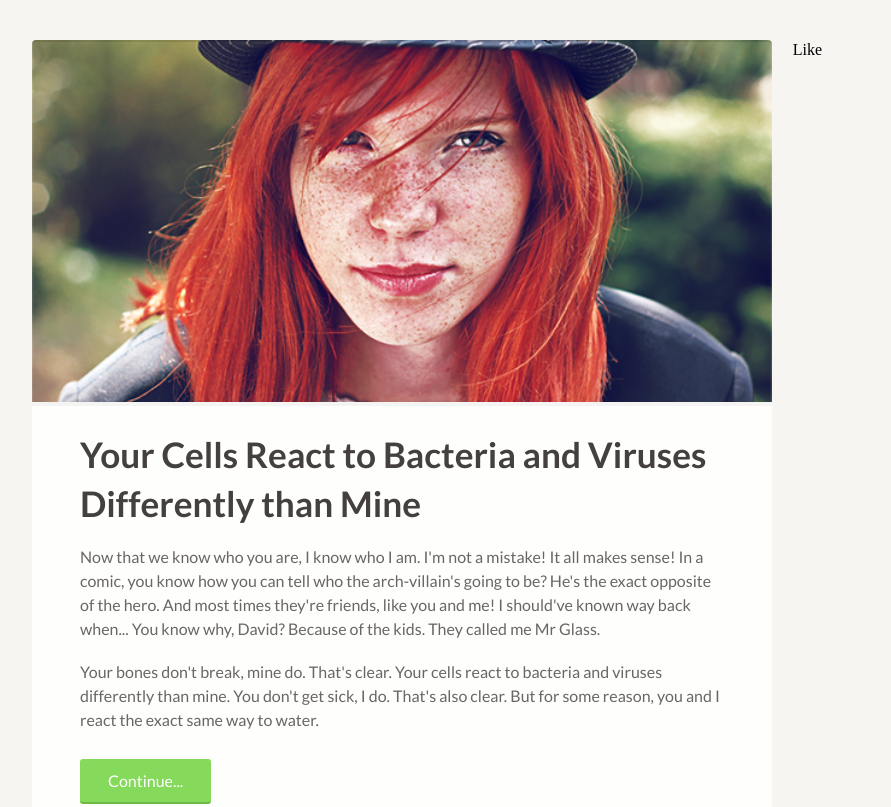
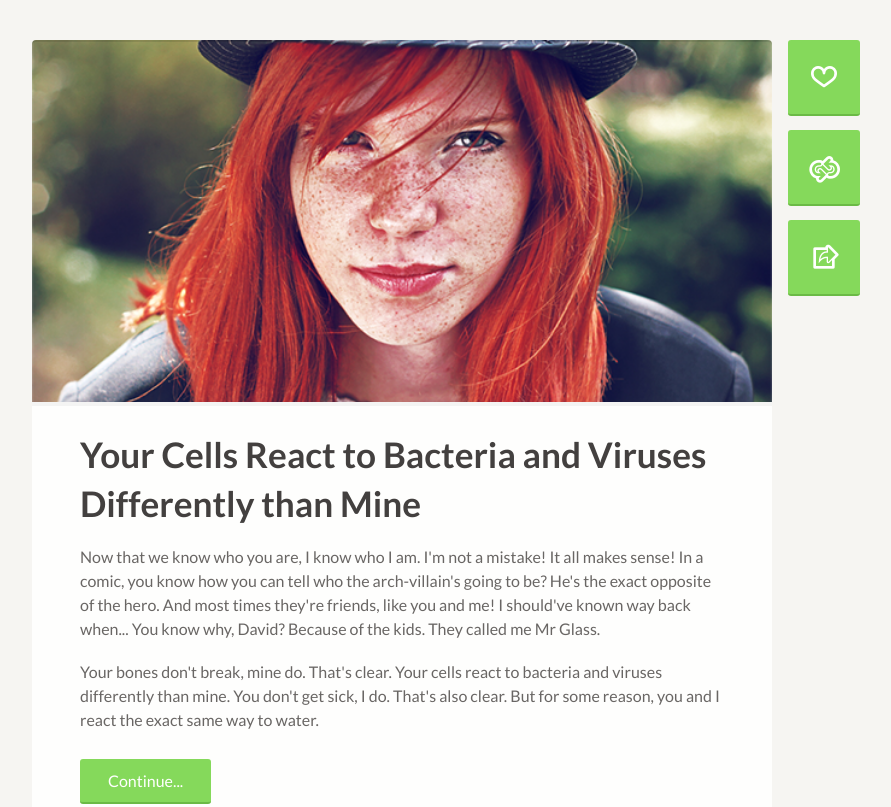
Before and after one commit to miloluca/miloluca.github.com, a plain HTML site: page playground/004_Blog-Post/index.html in a window 1280 px wide. Shown: the top 807 px of the page, without its empty margins (238-1129 px from the left). Drawn offline with Linux system fonts and the light colour scheme.

Commit message:
More changes

```diff
--- a/playground/004_Blog-Post/index.html
+++ b/playground/004_Blog-Post/index.html
@@ -38,9 +38,9 @@
     </footer>
 
     <section class="buttons">
-      <a class="like">Like</a>
-      <a class="reblog"></a>
-      <a class="share"></a>
+      <a class="like"><span class="icon-heart-outline"></span></a>
+      <a class="reblog"><span class="icon-arrow-repeat-outline"></span></a>
+      <a class="share"><span class="icon-export-outline"></span></a>
     </section>
 
   </article>
--- a/playground/004_Blog-Post/styles.css
+++ b/playground/004_Blog-Post/styles.css
@@ -49,19 +49,24 @@ article {
 
 .buttons {
   position: absolute;
-  right: -50px;
+  right: -88px;
   top: 0px;
-  font-family: 'icomoon';
-  speak: none;
-  font-style: normal;
-  font-weight: normal;
-  font-variant: normal;
-  text-transform: none;
   line-height: 1;
+  font-size: 2em;
 }
 
-.button {
-
+.buttons a {
+/*  margin: 28px 48px; margin-top: 8px;*/
+  background-color: rgb(133, 217, 91);
+  padding: 20px;
+  color: #fff;
+  border-bottom: 2px solid rgb(107, 186, 70) ;
+  border-radius: 3px;
+  display: block;
+  cursor: pointer;
+  -webkit-user-select: none;
+/*  -webkit-transition: all 60ms ease-out;*/
+  margin-bottom: 14px;
 }
 
   article h1 {
@@ -111,12 +116,12 @@ article {
   }
 */
 
-    .more:hover {
+    .more:hover, .buttons a:hover {
       background-color: rgb(113, 211, 66);
       border-bottom-color: rgb(97, 188, 54);
     }
 
-    .more:active {
+    .more:active, .buttons a:active {
       background-color: rgb(90, 183, 57);
       border-bottom-color: rgb(91, 173, 53);
       box-shadow: inset 0 2px rgb(82, 162, 46);
```
